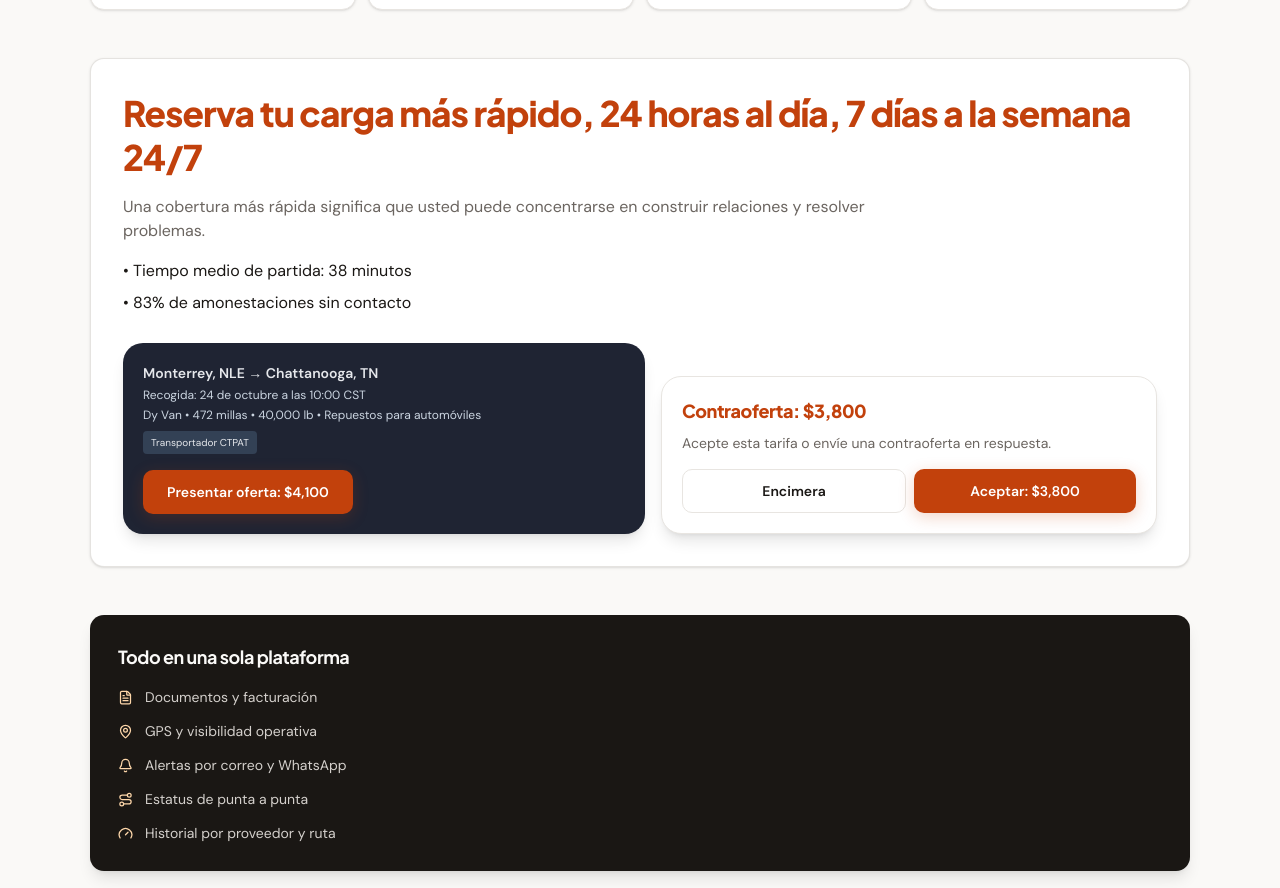
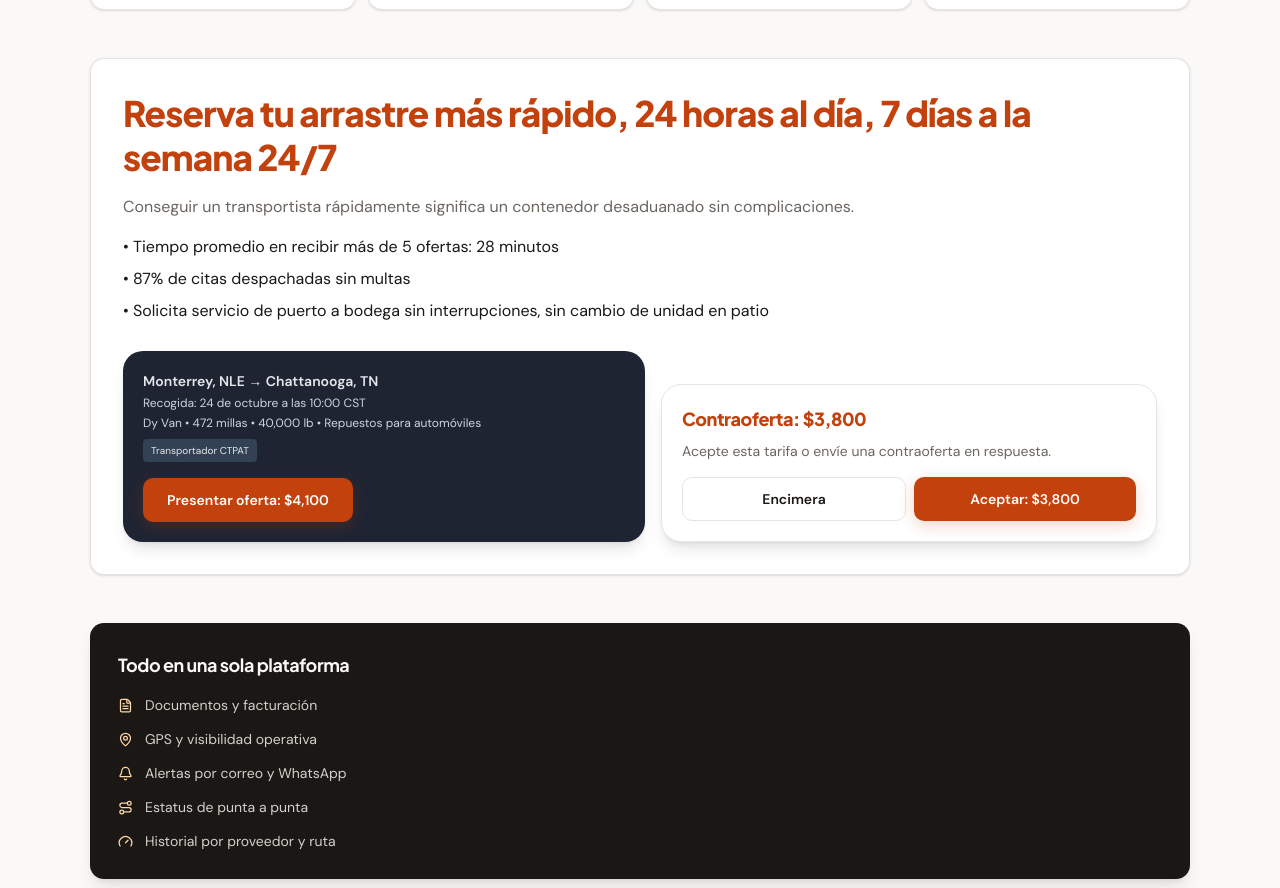
Before and after one commit to apollo-ex/arrastralo, a Next.js app: page /landing in a window 1280 px wide. Shown: the part 1492-2380 px from the top of the page. Built offline with nearby package versions, Linux system fonts and the light colour scheme.

Commit message:
Update second mock copy with new 24/7 drayage metrics text

```diff
--- a/app/landing/page.tsx
+++ b/app/landing/page.tsx
@@ -175,14 +175,15 @@ export default function LandingPage() {
           <Card className="overflow-hidden border-warm-300/60">
             <CardContent className="p-6 sm:p-8">
               <h3 className="font-display text-[clamp(1.4rem,3vw,2.2rem)] font-extrabold tracking-tight text-primary leading-tight">
-                Reserva tu carga más rápido, 24 horas al día, 7 días a la semana 24/7
+                Reserva tu arrastre más rápido, 24 horas al día, 7 días a la semana 24/7
               </h3>
               <p className="text-sm sm:text-base text-muted-foreground mt-4 max-w-[780px]">
-                Una cobertura más rápida significa que usted puede concentrarse en construir relaciones y resolver problemas.
+                Conseguir un transportista rápidamente significa un contenedor desaduanado sin complicaciones.
               </p>
               <ul className="mt-4 space-y-2 text-sm sm:text-base text-foreground">
-                <li>• Tiempo medio de partida: 38 minutos</li>
-                <li>• 83% de amonestaciones sin contacto</li>
+                <li>• Tiempo promedio en recibir más de 5 ofertas: 28 minutos</li>
+                <li>• 87% de citas despachadas sin multas</li>
+                <li>• Solicita servicio de puerto a bodega sin interrupciones, sin cambio de unidad en patio</li>
               </ul>
 
               <div className="mt-7 grid gap-4 sm:grid-cols-[1fr_.95fr] items-end">
```
